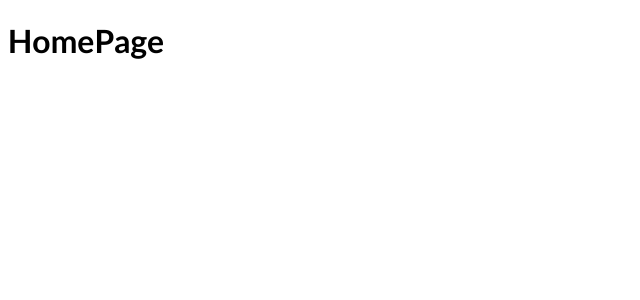
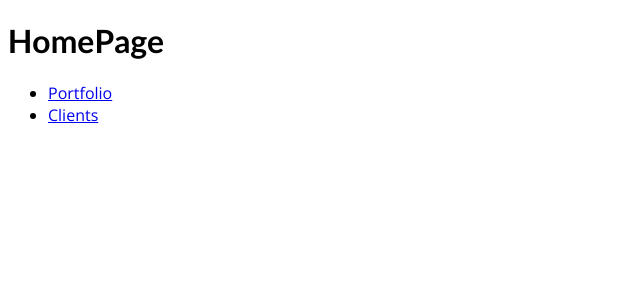
Before and after one commit to Zangetsu95/nextjs-course-code, a Next.js app: page / in a window 1280 px wide. Shown: the top 300 px of the page, without its empty margins (0-640 px from the left). Built offline with nearby package versions, Linux system fonts and the light colour scheme.

Commit message:
Navigating with the Link Component

```diff
--- a/pages/index.js
+++ b/pages/index.js
@@ -1,6 +1,17 @@
+import Link from "next/link"
+
+
 function HomePage() {
     return <div>
         <h1>HomePage</h1>
+        <ul>
+            <li>
+                <Link href="/portfolio">Portfolio</Link>
+            </li>
+            <li>
+                <Link href="/clients">Clients</Link>
+            </li>
+        </ul>
     </div>
 }
 
```
Also changed, not shown: pages/portfolio/[projectid].js (renamed from pages/portfollio/[projectid].js), pages/portfolio/index.js (renamed from pages/portfollio/index.js), pages/portfolio/list.js (renamed from pages/portfollio/list.js).
